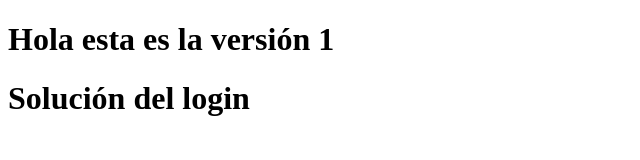
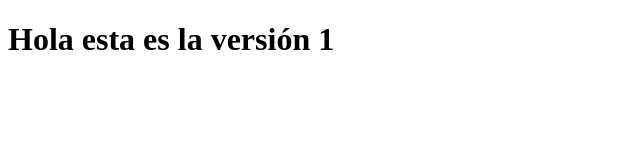
Before and after one commit to Portero20/git_undefined, a plain HTML site: page index.html in a window 1280 px wide. Shown: the whole page, without its empty margins (0-640 px from the left). Drawn offline with Linux system fonts and the light colour scheme.

Commit message:
Generando conflictos

```diff
--- a/index.html
+++ b/index.html
@@ -9,7 +9,6 @@
 
     <h1>Hola esta es la versión 1</h1>
 
-    <h1>Solución del login</h1>
 
 </body>
 </html>
```
